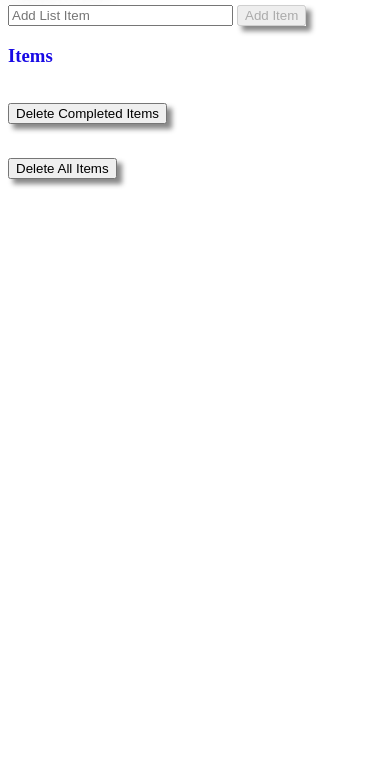
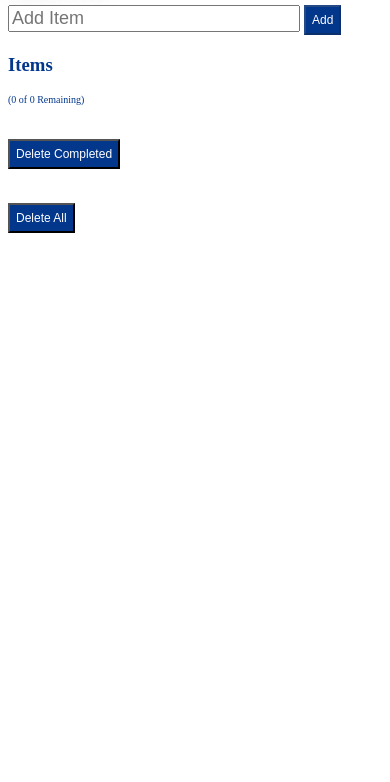
Before and after one commit to Kaiju-Tokusatsu/DSA_MWA_ToDoList, a plain HTML site: page index.html in a window 390 px wide. Shown: the part 62-844 px from the top of the page. Drawn offline with Linux system fonts and the light colour scheme; some packages are replaced by stand-ins of ours.

Commit message:
Final Version
Final Version

```diff
--- a/css/myCss.css
+++ b/css/myCss.css
@@ -1,14 +1,9 @@
-/* Give all 'h' tags a dark blue color */
-h1, h2, h3, h4, h5 {
-	color: #190be5;
+/* Give all 'h' & 'p' tags a dark blue color */
+h1, h2, h3, h4, h5, p {
+	color: #02378c;
 }
 
-/* Add a shadow effect to all buttons */
-button {
-	box-shadow: 5px 5px 5px #888888;
-}
-
-/* Add a 3-D effect to the 'h2' title*/
+/* Add a 3-D effect to the 'h2' title */
 h2 {
   text-shadow: 0 1px 3px rgba(0,0,0,.3),
                0 3px 5px rgba(0,0,0,.2),
@@ -17,7 +12,27 @@ h2 {
                0 20px 20px rgba(0,0,0,.15);
 }
 
-/* For any completed list items we strikethrough, italicize & make the text color a lighter shade */
+/* Set the font size for the items remaining line */
+.items {
+	font-size: 10px;
+}
+
+/* Add some nice css effects to all buttons & set color to match app theme */
+.button {
+	background-color: #02378c;
+  color: white;
+  padding: 6px 6px;
+  text-align: center;
+  font-size: 12px;
+}
+
+/* Make the input box font size a little larger than standard & set color to match app theme */
+.addItem {
+	color: #02378c;
+	font-size: 18px;
+}
+
+/* For all completed list items then strikethrough, italicize & make the text color a lighter shade */
 .completed {
 	text-decoration: line-through;
 	font-style: italic;
--- a/index.html
+++ b/index.html
@@ -3,7 +3,7 @@
   Assignment: Assessment 2 - SPA Angular ToDoList App
   Lecturer:   Daniel Griffin
   Student:    Thomas Maguire
-  Date:       02/07/2017
+  Date:       03/07/2017
 -->
 <!DOCTYPE html>
 
@@ -21,17 +21,17 @@
     <title>ToDo List</title>
 </head>
 
-<!-- Define our application controller for our 'toDoList' app -->
+<!-- Define our application controller for our toDoList app -->
 <body data-ng-controller="toDoController">
     <h2>ToDo List</h2>
 
     <!-- Use a form to capture new items and add them to the list -->
     <form name="toDoListForm" data-ng-submit="toDoAdd()">
         <!-- Use the 'required' attribute to enforce data input field is not blank -->
-        <input type="text" data-ng-model="toDoItem" size="25" placeholder="Add List Item" required>
+        <input type="text" data-ng-model="toDoItem" size="25" placeholder="Add Item" class="addItem" required>
 
         <!-- Disable the 'Add Item' button until input data is entered and not empty -->
-        <button ng-disabled="toDoListForm.$invalid">Add Item</button>
+        <button class="button" ng-disabled="toDoListForm.$invalid">Add</button>
     </form>
 
     <h3>Items</h3>
@@ -44,11 +44,14 @@
         <span data-ng-class="{'completed':item.completed}">{{item.toDoItem}}</span>
     </div>
 
+    <!-- Display the number of items left to be completed on the toDoList & the number of items on the toDoList in total -->
+    <p class="items">({{toDoNotCompleted()}} of {{toDoList.length}} Remaining)</p>
+
     <!-- Button to fire the 'Delete Completed Items' function which removes all completed items from our list -->
-    <p><br><button data-ng-click="toDoDelete()">Delete Completed Items</button></p>
+    <p><br><button class="button" data-ng-click="toDoDelete()">Delete Completed</button></p>
 
     <!-- Button to fire the 'Delete All Items' function which removes all items from our list -->
-    <p><br><button data-ng-click="toDoDeleteAll()">Delete All Items</button></p>
+    <p><br><button class="button" data-ng-click="toDoDeleteAll()">Delete All</button></p>
 
     <!-- We load our js files at the end of the body to improve performance -->
     <!-- Include the Angular framework v1.6.4 from a local downloaded copy as we will be packaging this using PhoneGap Build -->
--- a/js/myCode.js
+++ b/js/myCode.js
@@ -1,12 +1,12 @@
-/* Setup our controller, included using the Angular module method */
+/* Setup the controller, included using the Angular module method, passing $scope as parameter */
 var app = angular.module('toDoList', []);
 app.controller('toDoController', function($scope) {
-    /* An array to hold our ToDoList item entries */
+    /* An array to hold the ToDoList item entries */
     $scope.toDoList = [];
-    /* The current entry we are looking to add to our ToDoList */
+    /* The current entry we are looking to add to the ToDoList */
     $scope.toDoItem = "";
 
-    /* This function adds an entry to our ToDoList */
+    /* This function adds an entry to the ToDoList */
     $scope.toDoAdd = function() {
         /* Add the new ToDoList item along with its 'completed'status (initially false) */
         $scope.toDoList.push({toDoItem:$scope.toDoItem, completed:false});
@@ -14,7 +14,16 @@ app.controller('toDoController', function($scope) {
         $scope.toDoItem = "";
     };
 
-    /* This function deletes all completed entries from our ToDoList */
+    /* This function returns the number of items remaining on the ToDoList */
+    $scope.toDoNotCompleted = function() {
+        var num = 0;
+        angular.forEach($scope.toDoList, function(item) {
+          num += item.completed ? 0 : 1;
+        });
+        return num;
+    };
+
+    /* This function deletes all completed entries from the ToDoList */
     $scope.toDoDelete = function() {
         /* Make a copy of the $scope.toDoList array */
         var toDoListCopy = $scope.toDoList;
@@ -29,7 +38,7 @@ app.controller('toDoController', function($scope) {
         });
     };
 
-    /* This function deletes all entries from our ToDoList */
+    /* This function deletes all entries from the ToDoList */
     $scope.toDoDeleteAll = function() {
         /* Here we simply reset the $scope.toDoList array to empty */
         $scope.toDoList = [];
```
